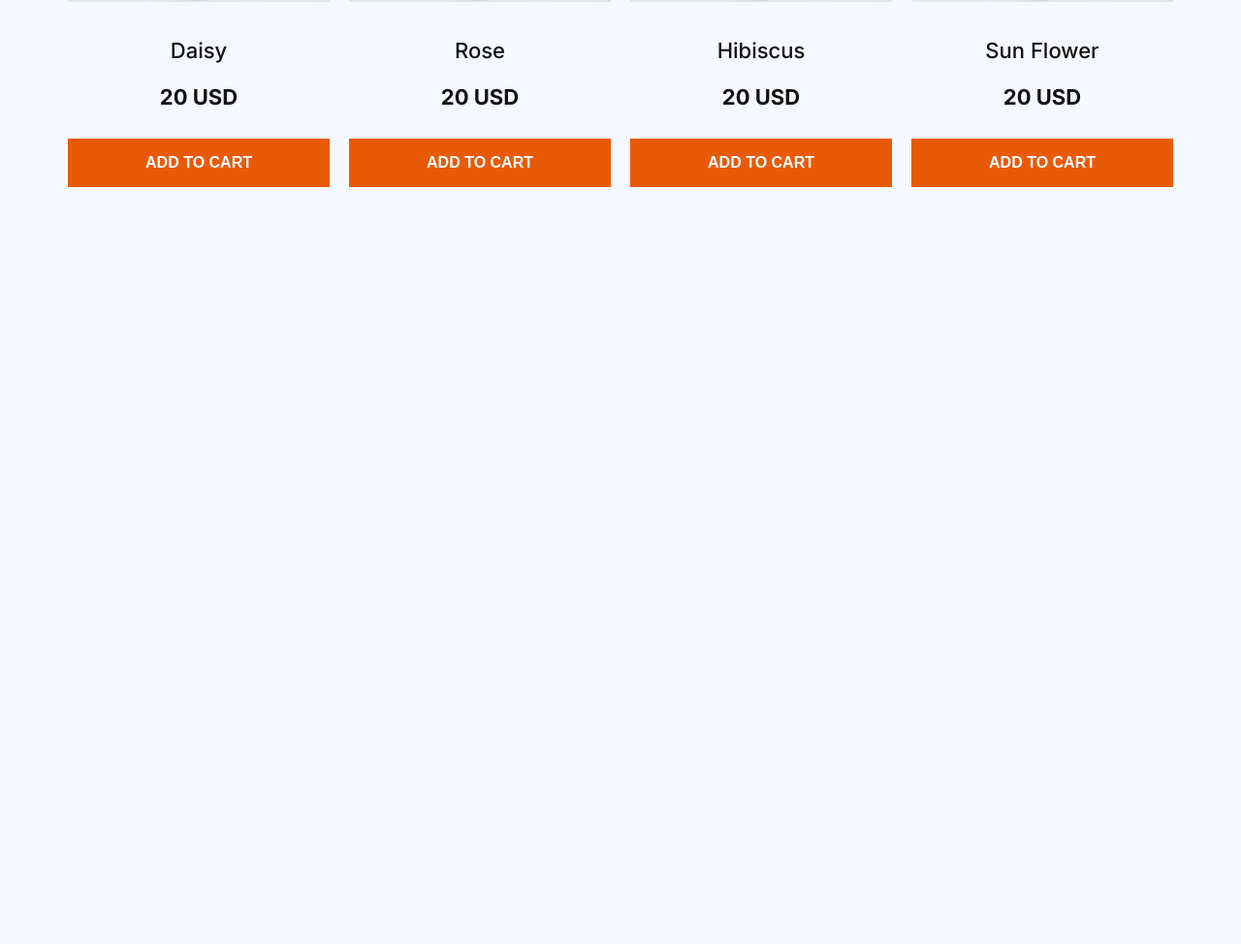
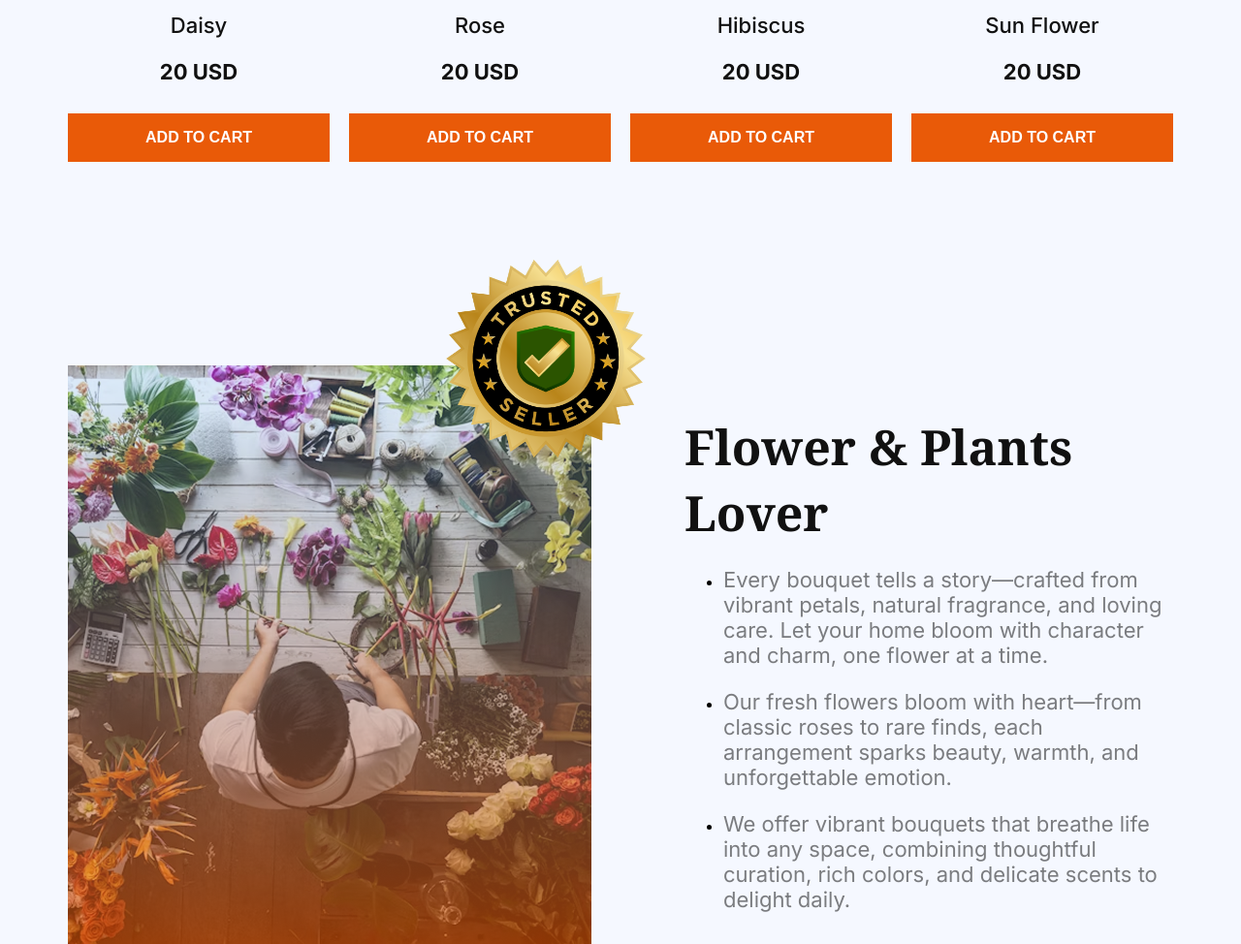
Before and after one commit to puffyBuff/flower-market, a plain HTML site: page index.html in a window 1280 px wide. Shown: the part 1917-2891 px from the top of the page at 97% size. Before the commit the page ends 2140 px from the top, so only its background shows below. Drawn offline with Linux system fonts and the light colour scheme.

Commit message:
added second section

```diff
--- a/index.html
+++ b/index.html
@@ -86,7 +86,7 @@
                     <div class="carts">
                         <img class="flower-image" src="assets/sample-flower-image.png" alt="sample-image">
                         <div class="flower-details-container">
-                            <p class="flower-detaits text-bold medium font-22">Cherry Blossom</p>
+                            <p class="flower-detaits text-bold medium font-22">Cherry</p>
                             <h4 class="flower-price text-bold bold font-22">20 USD</h4>
                         </div>
                         <div class="button-container">
@@ -138,5 +138,35 @@
             </div>
         </section>
 
+        <section class="plants-lover-section">
+            <div class="plants-lover-container">
+                <img class="flower-store-image" src="assets/flower-store.png" alt="Flower store image">
+                <img class="trusted-badge-image hidden" src="assets/trusted-badge.png" alt="Trusted badge image">
+            </div>
+            <div class="plant-lover-info">
+                <h3 class="plants-lover-title noto-serif text-bold bold font-50">
+                    Flower & Plants Lover
+                </h3>
+
+                <ul>
+                    <li>
+                        <p class="plant-lover-description inter-normal font-22 text-normal">
+                           Every bouquet tells a story—crafted from vibrant petals, natural fragrance, and loving care. Let your home bloom with character and charm, one flower at a time.
+                        </p>
+                    </li>
+                    <li>
+                        <p class="plant-lover-description inter-normal font-22 text-normal">
+                            Our fresh flowers bloom with heart—from classic roses to rare finds, each arrangement sparks beauty, warmth, and unforgettable emotion.
+                        </p>
+                    </li>
+                    <li>
+                        <p class="plant-lover-description inter-normal font-22 text-normal">
+                          We offer vibrant bouquets that breathe life into any space, combining thoughtful curation, rich colors, and delicate scents to delight daily.
+                        </p>
+                    </li>
+                </ul>
+            </div>
+        </section>
+
 </body>
 </html>
--- a/style.css
+++ b/style.css
@@ -208,3 +208,35 @@ body{
     margin-bottom: 0px;
     gap: 30px;
 }
+/* plants-lover-section */
+.plants-lover-section{
+    margin-top: 210px;
+}
+
+.plants-lover-section, .plants-lover-container{
+    display: flex;
+}
+
+.flower-store-image{
+    width: 540px;
+    height: auto;
+}
+
+.trusted-badge-image{
+    width: 286px;
+    height: 286px;
+    margin-top: -150px;
+    margin-left: -190px;
+}
+
+.plants-lover-info{
+    margin: 38px 0px 38px 60px;
+}
+
+.plant-lover-info ul{
+    margin-top: 0px;
+}
+
+.plants-lover-title{
+    margin-bottom: 0px;
+}
```
